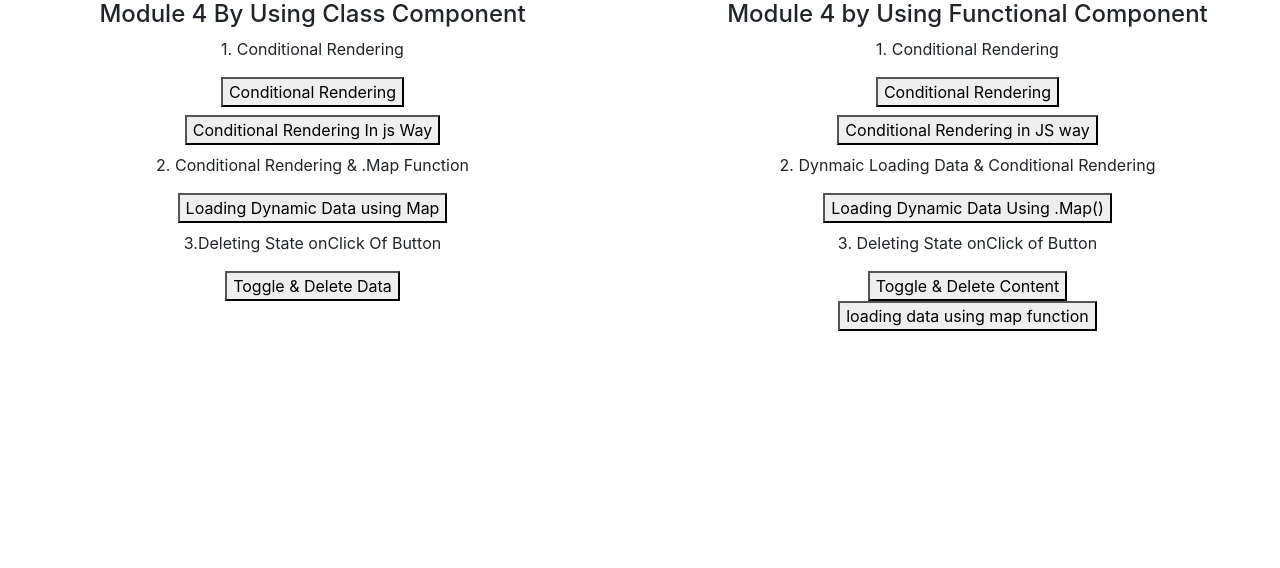
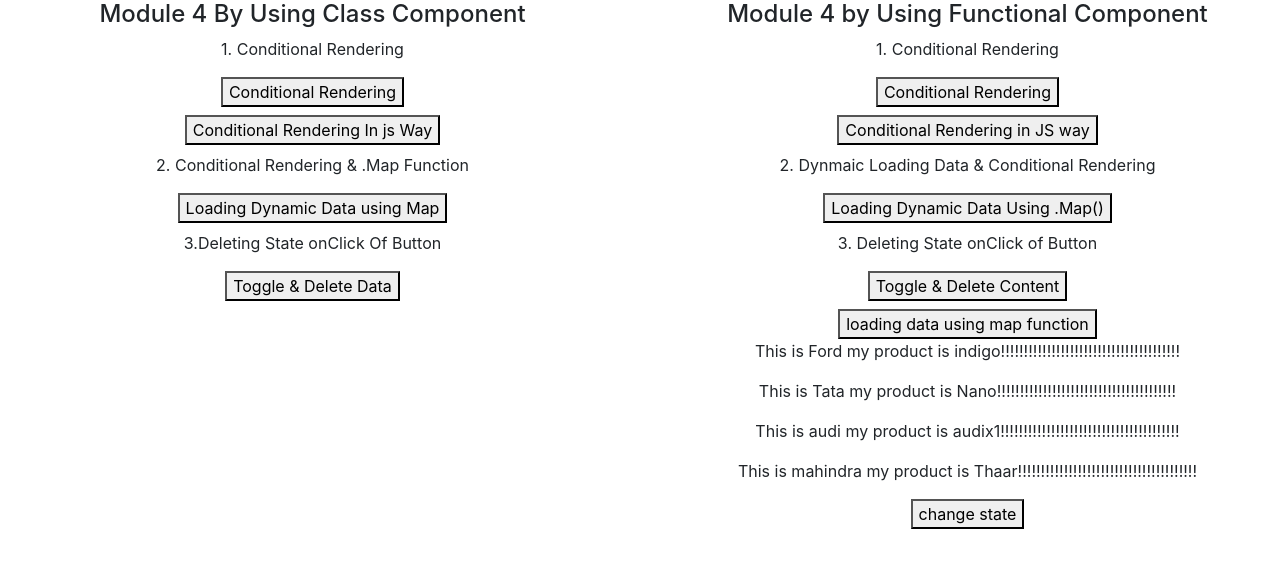
Before and after one commit to HusnainK721/my-first-app, a React (Create React App) app: page / in a window 1280 px wide. Both pictures are taken after a click on the button "loading data using map function". Shown: the top 568 px of the page. Built offline with nearby package versions, Linux system fonts and the light colour scheme.

Commit message:
implemented toggling and state change on click of button

```diff
--- a/src/Component/Practice/MapFunctionaPractice/MapFunctionPracticeParent.jsx
+++ b/src/Component/Practice/MapFunctionaPractice/MapFunctionPracticeParent.jsx
@@ -2,30 +2,37 @@ import React, { useState } from "react";
 import { MapFunctionPracticeChild } from "./MapFunctionPracticeChild";
 
 export const MapFunctionPracticeParent = () => {
-  const PersonData = [
-    {
-      Company: `Lorem ipsum dolor sit amet consectetur adipisicing elit. Minus assumenda officia labore fugit officiis quaerat rerum eius, quibusdam voluptate eveniet voluptatibus aspernatur omnis, non tempore? Ipsum quibusdam animi vero officiis.`,
-      carName: "tesla",
-    },
-    { Company: "Ford", carName: "indigo" },
-    { Company: "Tata", carName: "Nano" },
-    { Company: "audi", carName: "audix1" },
-    { Company: "mahindra", carName: "Thaar" },
-  ];
+  const [show, setShow] = useState(false);
 
-  const [personDetails, setPersonDetails] = useState(PersonData);
-  const [show, setShow] = useState(false);
+  const [personDetails, setPersonDetails] = useState({
+    PersonData: [
+      { Company: "Ford", carName: "indigo" },
+      { Company: "Tata", carName: "Nano" },
+      { Company: "audi", carName: "audix1" },
+      { Company: "mahindra", carName: "Thaar" },
+    ],
+  });
+  const handlePersonSwitch = () => {
+    setPersonDetails({
+      PersonData: [
+        { Company: "Ford1", carName: "indigo" },
+        { Company: "Tata1", carName: "Nano" },
+        { Company: "audi1", carName: "audix1" },
+        { Company: "mahindra1", carName: "Thaar" },
+      ],
+    });
+  };
   const togglePersonHandler = () => {
-    setPersonDetails(!personDetails);
+    setShow(!show);
   };
   return (
     <div>
-      <button onClick={togglePersonHandler}>
+      <button onClick={togglePersonHandler} className="mt-2">
         loading data using map function
       </button>
-      {personDetails ? (
+      {show && (
         <div>
-          {personDetails.map((fetchedData) => {
+          {personDetails.PersonData.map((fetchedData) => {
             return (
               <MapFunctionPracticeChild
                 companyName={fetchedData.Company}
@@ -33,8 +40,9 @@ export const MapFunctionPracticeParent = () => {
               />
             );
           })}
+          <button onClick={handlePersonSwitch}>change state</button>
         </div>
-      ) : null}
+      )}
     </div>
   );
 };
```
Also changed, not shown: 1 other file (tests, documents, lock files or other folders).
